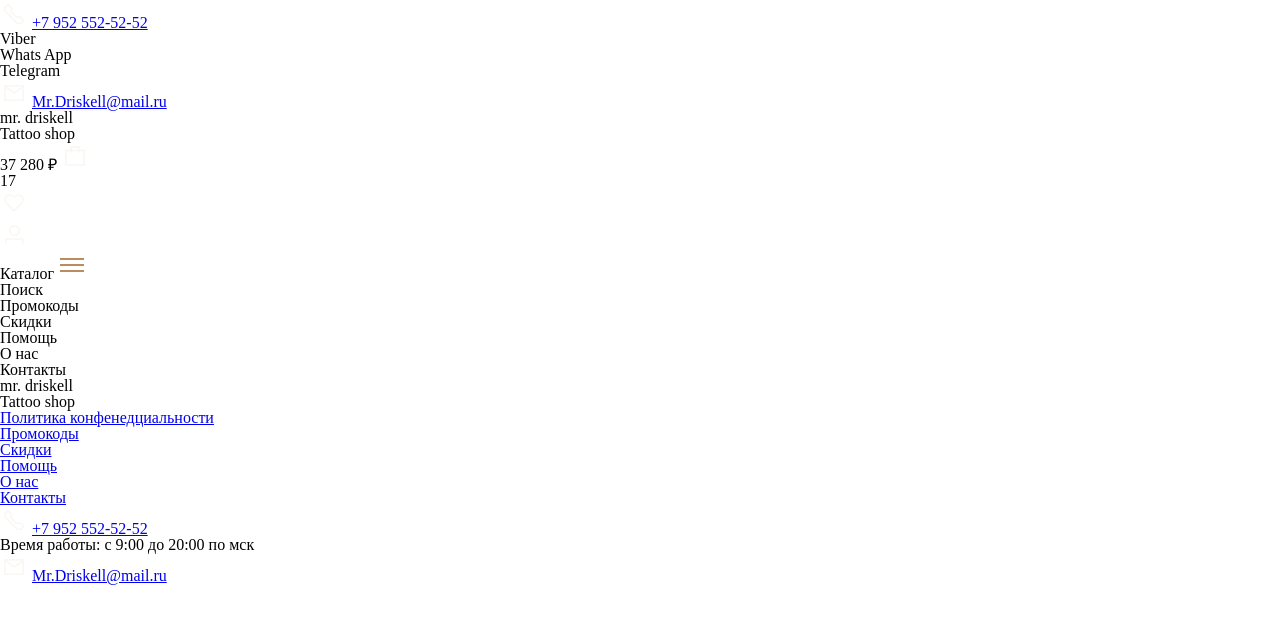
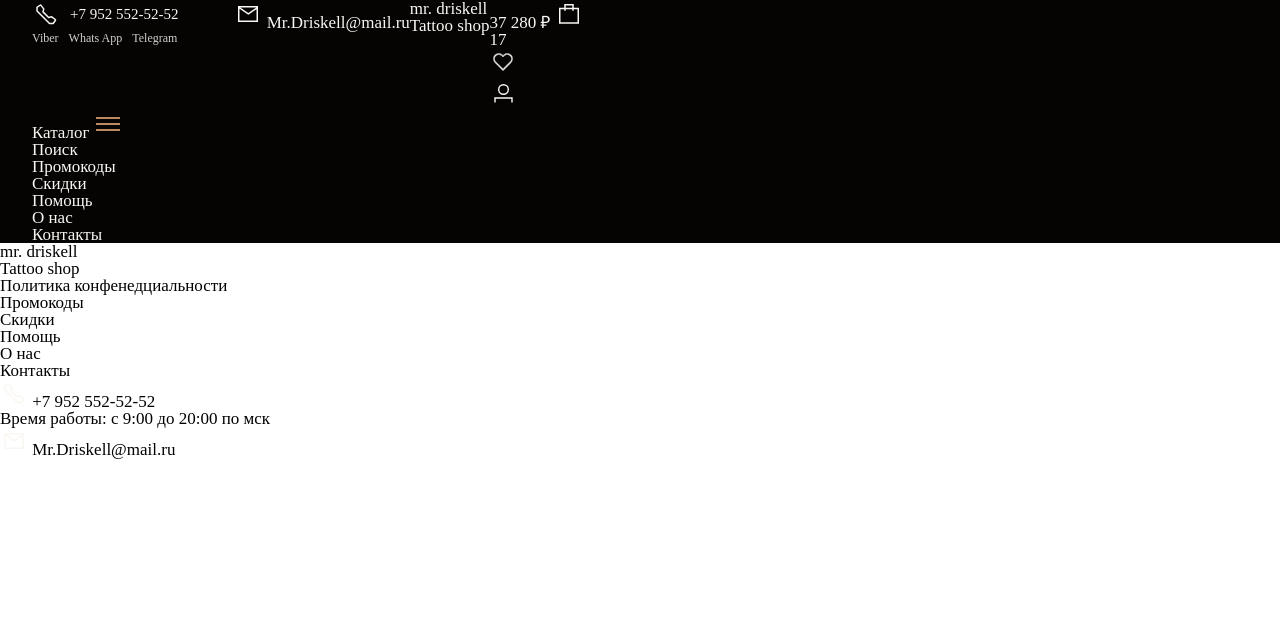
Before and after one commit to Eduard988/tattooShop, a plain HTML site: page index.html in a window 1280 px wide. Drawn offline with Linux system fonts and the light colour scheme.

Commit message:
Styles header

```diff
--- a/index.html
+++ b/index.html
@@ -11,6 +11,7 @@
 </head>
 <body>
     <header class="header">
+        <div class="header__content">
             <div class="header__up">
                 <div class="header__contacts">
                     <div class="header__phone">
@@ -18,12 +19,18 @@
                             <svg xmlns="http://www.w3.org/2000/svg" width="28" height="28" viewBox="0 0 28 28" fill="none">
                                 <path fill-rule="evenodd" clip-rule="evenodd" d="M5 7.37753L8.30288 5.00627C8.30288 5.00627 8.39654 4.90627 9.00967 5.50499C9.6228 6.10371 11.7383 8.86252 11.7383 8.86252L11.0142 11.8828L16.633 17.4993L19.6524 16.7763L22.9923 19.2441L23.5089 20.2115L21.1375 23.5142L17.5132 23.4803L5.03389 11.0017L5 7.37753Z" stroke="#FAF6F2" stroke-width="1.5" stroke-linecap="round" stroke-linejoin="round"/><a href="tel:+79001111111">+7-900-111-11-11</a>
                             </svg>
-                        <a href="tel:+79525525252">+7 952 552-52-52</a>
+                            <a class="header__link" href="tel:+79525525252">+7 952 552-52-52</a>
                         </div>
                         <ul class="header__messengers">
-                        <li class="header__messenger">Viber</li>
-                        <li class="header__messenger">Whats App</li>
-                        <li class="header__messenger">Telegram</li>
+                            <li class="header__messenger">
+                                <a class="header__messenger-link" href="#">Viber</a>
+                            </li>
+                            <li class="header__messenger">
+                                <a class="header__messenger-link" href="#">Whats App</a>
+                            </li>
+                            <li class="header__messenger">
+                                <a class="header__messenger-link" href="#">Telegram</a>
+                            </li>
                         </ul>
                     </div>
                     <div class="header__email">
@@ -83,6 +90,7 @@
                     <li class="header__nav-item">О нас</li>
                     <li class="header__nav-item">Контакты</li>
                 </ul>
+            </div>
         </div>
     </header>
     <main></main>
--- a/reset.css
+++ b/reset.css
@@ -17,6 +17,11 @@ time, mark, audio, video {
     font-size: 100%;
     font: inherit;
     vertical-align: baseline;
+}
+
+a {
+    text-decoration: none;
+    color: inherit;
 }
 
 article, aside, details, figcaption, figure,
--- a/style.css
+++ b/style.css
@@ -0,0 +1,53 @@
+body {
+    font-size: 17px;
+    font-style: normal;
+    font-weight: 400;
+    line-height: 1;
+}
+
+.header {
+    background-color: #050402;
+    color: #FAF6F2;
+    width: 100%;
+}
+
+.header__content {
+    width: 1216px;
+    margin: 0 auto;
+}
+
+.header__up{
+    display: flex;
+}
+
+.header__contacts{
+    display: flex;
+    gap: 56px;
+}
+
+.header__tel{
+    display: flex;
+    gap: 10px;
+    align-items: center;
+}
+
+.header__link{
+    color: #FAF6F2;
+    font-family: Jost, serif;
+    font-size: 15px;
+    line-height: 150%;
+}
+
+.header__messengers{
+    display: flex;
+    gap: 10px;
+    color: #D0D0D0;
+}
+
+.header__messenger-link{
+    font-size: 12px;
+}
+
+.header__messenger-link:hover{
+    color: #BB8C5F;
+}
```
Lines whose indentation alone changed are shown as unchanged.
